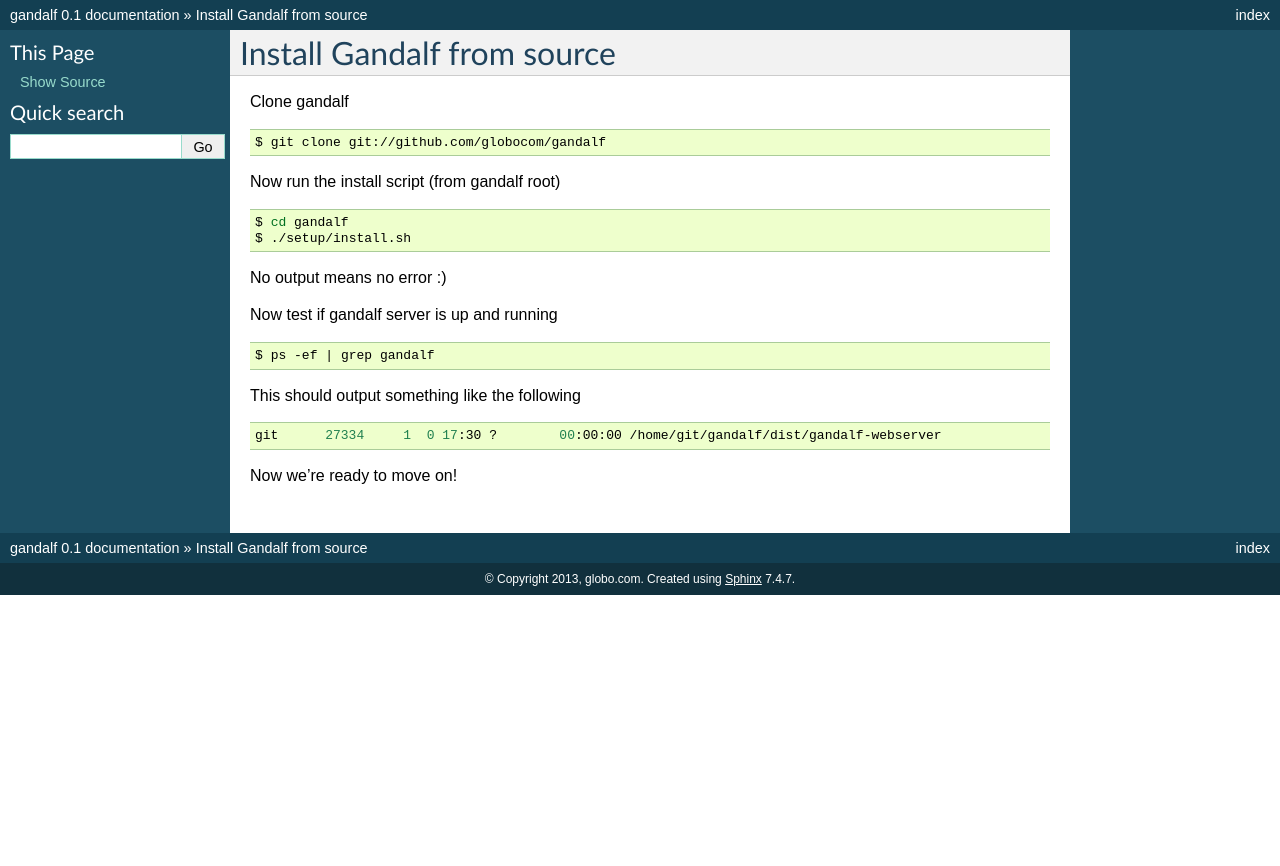
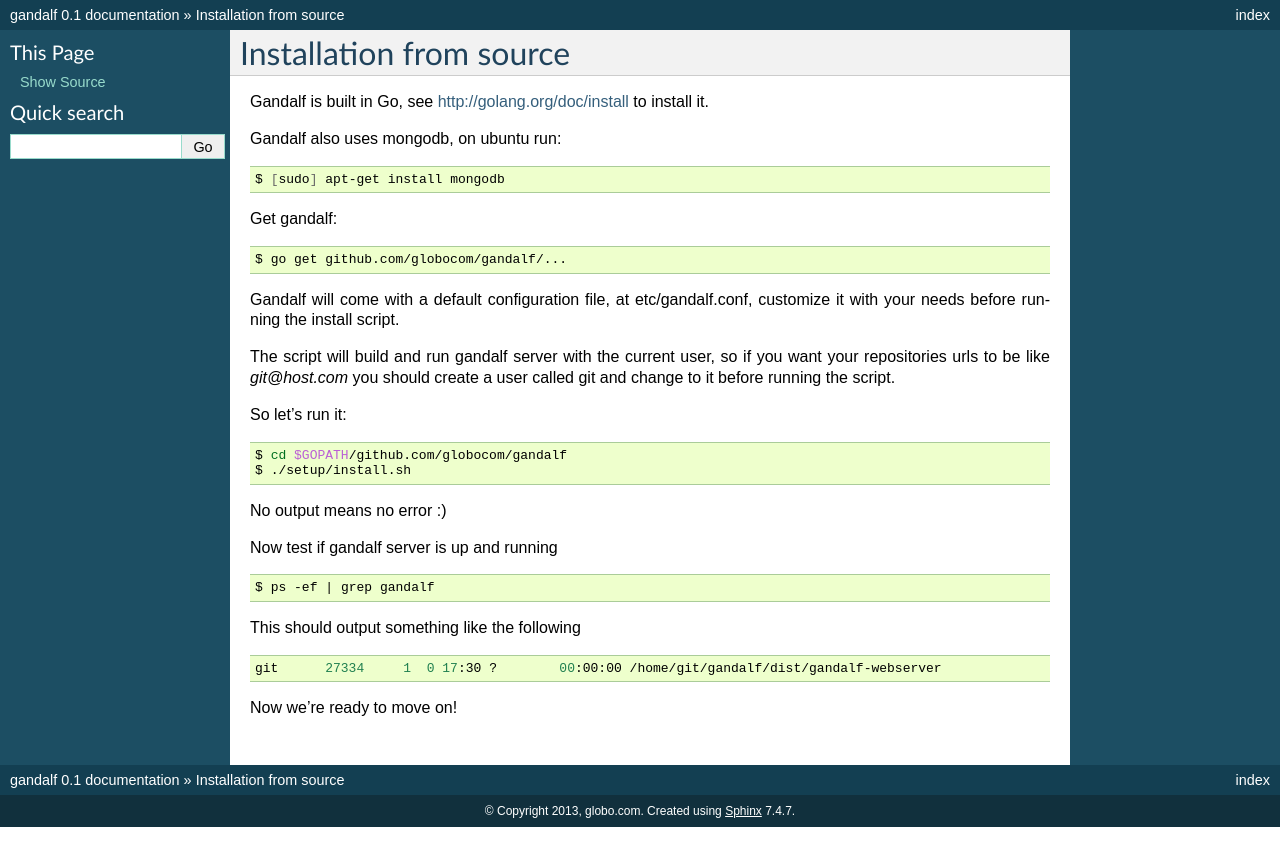
Before and after one commit to tsuru/gandalf, a Sphinx documentation site: the page built from docs/source/install.rst, in a window 1280 px wide. Shown: the top 866 px of the page. Built offline with Sphinx 7.4.7, drawn with Linux system fonts in a browser that asks for light colours.

Commit message:
docs: updating install docs to match README

```diff
--- a/docs/source/install.rst
+++ b/docs/source/install.rst
@@ -1,22 +1,37 @@
-===========================
-Install Gandalf from source
-===========================
+========================
+Installation from source
+========================
 
-Clone gandalf
+Gandalf is built in Go, see http://golang.org/doc/install to install it.
+
+Gandalf also uses mongodb, on ubuntu run:
 
 .. highlight:: bash
 
 ::
 
-    $ git clone git://github.com/globocom/gandalf
+    $ [sudo] apt-get install mongodb
 
-Now run the install script (from gandalf root)
+Get gandalf:
 
 .. highlight:: bash
 
 ::
 
-    $ cd gandalf
+    $ go get github.com/globocom/gandalf/...
+
+Gandalf will come with a default configuration file, at etc/gandalf.conf, customize it with your needs before running the install script.
+
+The script will build and run gandalf server with the current user, so if you want your
+repositories urls to be like `git@host.com` you should create a user called git and change to it before running the script.
+
+So let's run it:
+
+.. highlight:: bash
+
+::
+
+    $ cd $GOPATH/github.com/globocom/gandalf
     $ ./setup/install.sh
 
 No output means no error :)
```
